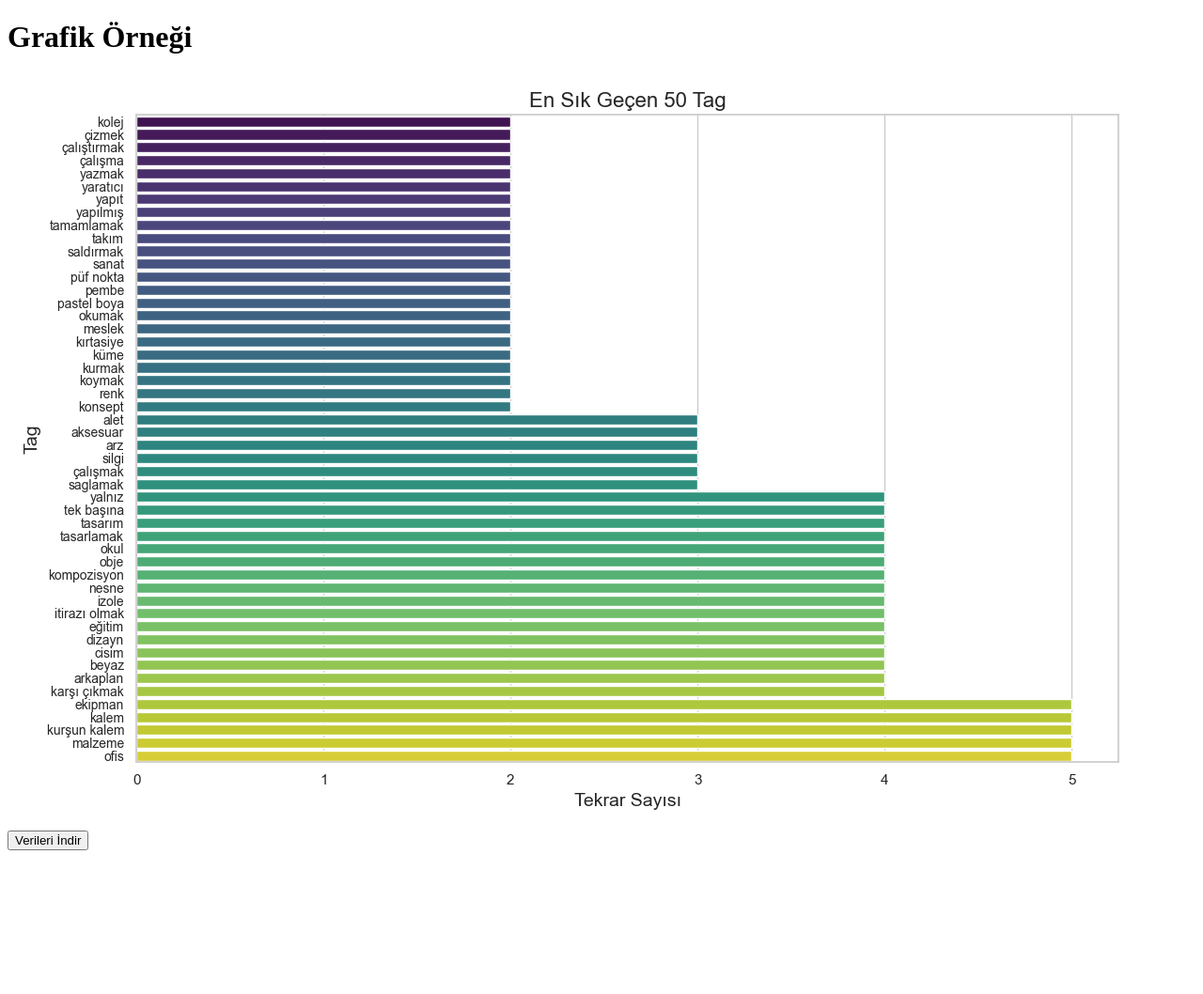
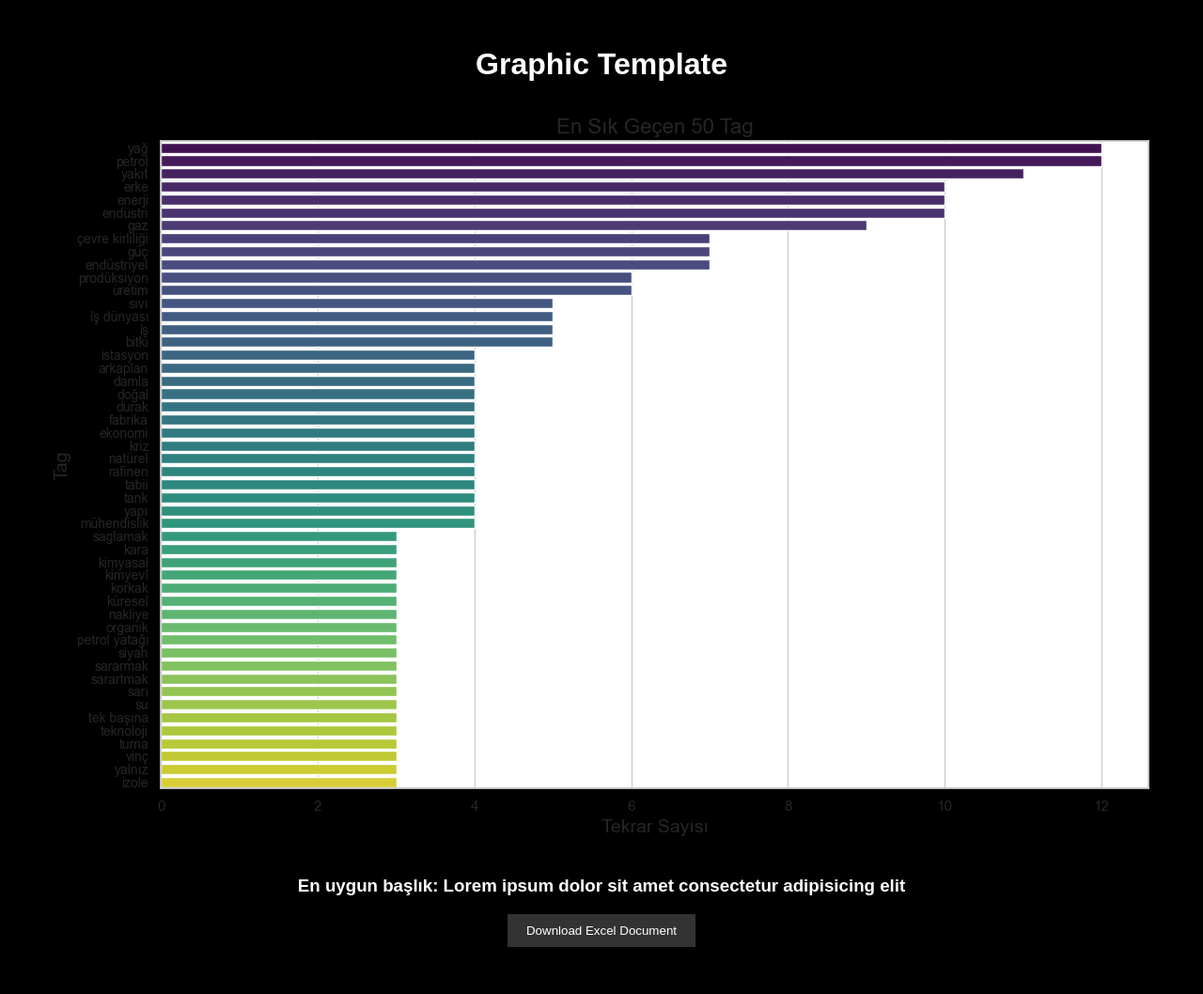
Before and after one commit to ferhattelman/fuhrem, a Django app: page /result/ in a window 1280 px wide. Shown: the whole page at 94% size. Before the commit the page ends 905 px from the top, so only its background shows below. Run offline with Django 4.2, Linux system fonts and the light colour scheme.

Commit message:
lilupdate

```diff
--- /dev/null
+++ b/home/app1/static/css/resultpage.css
@@ -0,0 +1,36 @@
+body {
+    background-color: #000;
+    color: #fff;
+    font-family: Arial, sans-serif;
+}
+
+.main-container {
+    text-align: center;
+    margin: 50px auto;
+}
+
+h1 {
+    color: #fff;
+}
+
+img {
+    max-width: 100%;
+}
+
+h3 {
+    color: #fff;
+    margin-top: 20px;
+}
+
+button {
+    background-color: #333;
+    color: #fff;
+    border: none;
+    padding: 10px 20px;
+    cursor: pointer;
+    transition: background-color 0.3s ease;
+}
+
+button:hover {
+    background-color: #555;
+}
--- a/home/app1/templates/resultPage.html
+++ b/home/app1/templates/resultPage.html
@@ -1,14 +1,17 @@
 <!DOCTYPE html>
 <html>
 <head>
-  {% load static %}
-    <title>Grafik Örneği</title>
+    {% load static %}
+    <title>Fuhrem Result Page</title>
+    <link rel="stylesheet" href="../static/css/resultpage.css">
 </head>
 <body>
-  {% load static %}
-    <h1>Grafik Örneği</h1>
-    <img src="{% static 'images/grafik.png' %}" alt="Oluşturulan Grafik">
-    <button type="submit">Verileri İndir</button>
-
+    {% load static %}
+    <div class="main-container">
+        <h1>Graphic Template</h1>
+        <img src="{% static 'images/grafik.png' %}" alt="Oluşturulan Grafik">
+        <h3>En uygun başlık: Lorem ipsum dolor sit amet consectetur adipisicing elit</h3>
+        <button type="submit">Download Excel Document</button>
+    </div>
 </body>
 </html>
--- a/home/app1/views.py
+++ b/home/app1/views.py
@@ -60,7 +60,6 @@ def addToDatabase (veri_turu, value, title,  tags, arama_sayisi):
     conn.close()
 
 def grafikEkrana():
-    print(3)
     #SQLite veritabanına bağlan
     conn = sqlite3.connect('db.sqlite3')
     cursor = conn.cursor()
@@ -72,12 +71,10 @@ def grafikEkrana():
     #Veriyi pandas DataFrame'e dönüştür
     df = pd.DataFrame(data, columns=['Tag', 'Tekrar Sayısı'])
 
-    #Veriyi tekrar sayısına göre azdan çoğa doğru sırala
-    df_sorted = df.sort_values(by='Tekrar Sayısı')
+    #Veriyi tekrar sayısına göre çoktan aza doğru sırala
+    df_sorted = df.sort_values(by='Tekrar Sayısı', ascending=False)  # ascending=False ile büyükten küçüğe sırala
 
-    #Seaborn ile çubuk grafiği çiz
-    plt.figure(figsize=(12, 8))
-    sns.set(style='whitegrid')  # Arka plan stili
+
     barplot = sns.barplot(data=df_sorted, x='Tekrar Sayısı', y='Tag', palette='viridis')  # Renk paleti 'viridis'
     plt.xlabel('Tekrar Sayısı', fontsize=14)
     plt.ylabel('Tag', fontsize=14)
@@ -180,9 +177,7 @@ def pwSearch(request):
             title = getTitle()[0] if getTitle() else None
             tags_list = getTags()
             tags_str = ', '.join([tag[0] for tag in tags_list])
-            print(1)
             addToDatabase(veri_turu, input_degeri, title, tags_str, arama_sayisi)
-            print(2)
             grafikEkrana()
         return render(request, 'resultPage.html')
     except:
```
Also changed, not shown: home/app1/templates/searchPage.html (+5 -31 lines), home/app1/static/images/grafik.png, home/db.sqlite3, 1 other file.
